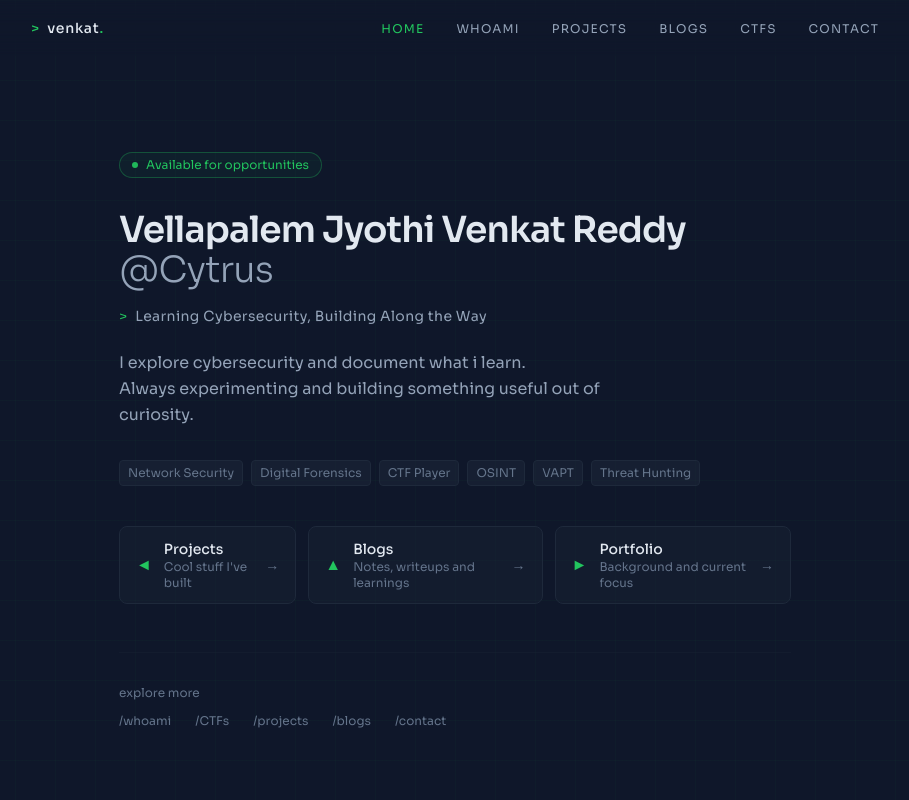
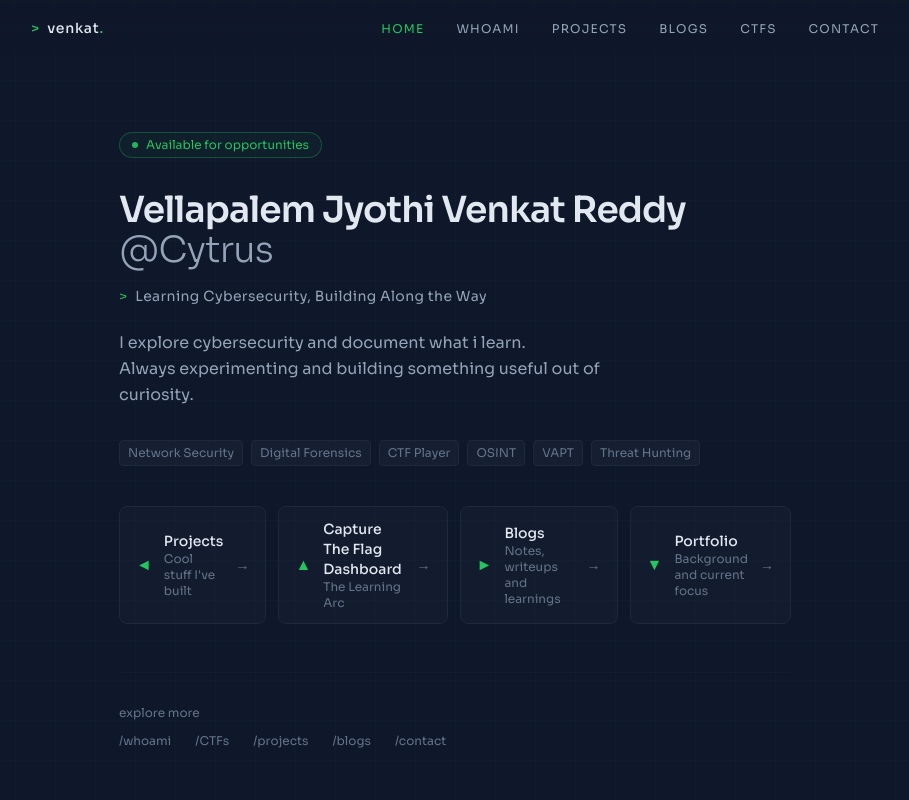
Before and after one commit to venkatvellapalem/portfolio, a Next.js app: page / in a window 1280 px wide. Shown: the top 800 px of the page, without its empty margins (185-1094 px from the left). Built offline with nearby package versions, Linux system fonts and the light colour scheme.

Commit message:
Update homepage

```diff
--- a/app/page.tsx
+++ b/app/page.tsx
@@ -13,15 +13,21 @@ const links = [
     desc: 'Cool stuff I\'ve built',
   },
   {
+    href: 'https://venkatvellapalem.vercel.app/ctfs',
+    label: 'Capture The Flag Dashboard',
+    icon: '▲',
+    desc: 'The Learning Arc',
+  },
+  {
     href: 'https://venkatvellapalem.vercel.app/blogs',
     label: 'Blogs',
-    icon: '▲',
+    icon: '►',
     desc: 'Notes, writeups and learnings',
   },
   {
     href: 'https://venkatvellapalem.vercel.app/whoami',
     label: 'Portfolio',
-    icon: '►',
+    icon: '▼',
     desc: 'Background and current focus',
   },
 ]
```
